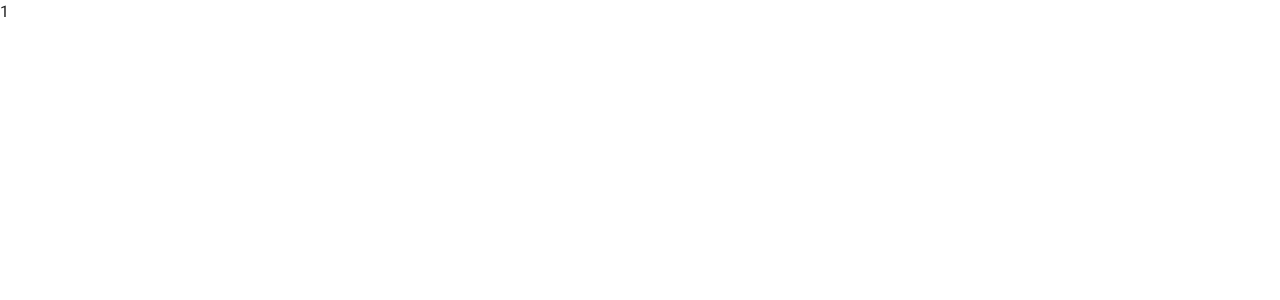
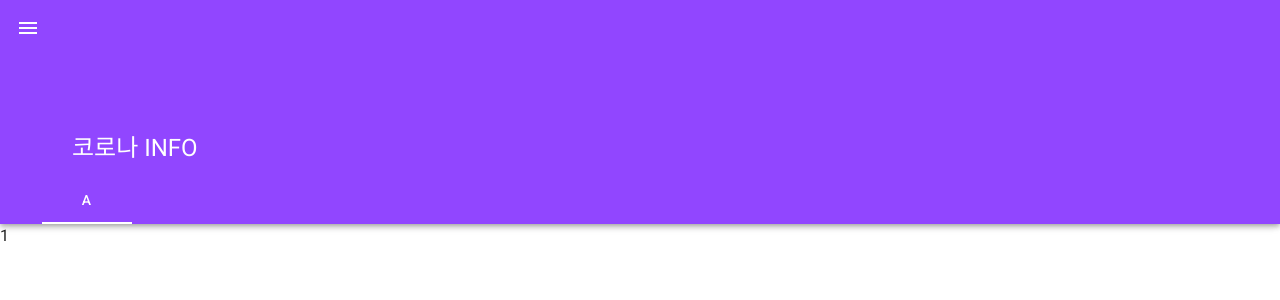
Before and after one commit to momenthana/corona, a Vue app: page / in a window 1280 px wide. Shown: the top 300 px of the page. Built offline with nearby package versions, Linux system fonts and the light colour scheme.

Commit message:
App 레이아웃 추가

```diff
--- a/package.json
+++ b/package.json
@@ -15,11 +15,13 @@
   "dependencies": {
     "core-js": "^3.6.4",
     "vue": "^2.6.11",
-    "vuetify": "^2.2.11"
+    "vuetify": "^2.2.11",
+    "vuex": "^3.1.2"
   },
   "devDependencies": {
     "@vue/cli-plugin-babel": "~4.2.0",
     "@vue/cli-plugin-eslint": "~4.2.0",
+    "@vue/cli-plugin-vuex": "~4.2.0",
     "@vue/cli-service": "~4.2.0",
     "@vue/eslint-config-standard": "^5.1.0",
     "axios": "^0.18.0",
--- a/src/App.vue
+++ b/src/App.vue
@@ -1,16 +1,22 @@
 <template>
   <v-app>
+    <Bar/>
+    <Nav/>
     <Main/>
   </v-app>
 </template>
 
 <script>
+import Bar from './components/Bar'
+import Nav from './components/Nav'
 import Main from './components/Main'
 
 export default {
   name: 'App',
 
   components: {
+    Bar,
+    Nav,
     Main
   },
 
--- /dev/null
+++ b/src/components/Bar.vue
@@ -0,0 +1,21 @@
+<template>
+  <v-app-bar
+    app
+    color="#9146ff"
+    dark
+    shrink-on-scroll
+    prominent
+    fade-img-on-scroll
+    scroll-target="#scrolling-techniques"
+  >
+    <v-app-bar-nav-icon></v-app-bar-nav-icon>
+
+    <v-toolbar-title>코로나 INFO</v-toolbar-title>
+
+    <template v-slot:extension>
+      <v-tabs align-with-title>
+        <v-tab>A</v-tab>
+      </v-tabs>
+    </template>
+  </v-app-bar>
+</template>
--- a/src/components/Main.vue
+++ b/src/components/Main.vue
@@ -1,7 +1,7 @@
 <template>
   <v-content>
     1
-   </v-content>
+  </v-content>
 </template>
 
 <script>
--- /dev/null
+++ b/src/components/Nav.vue
@@ -0,0 +1,24 @@
+<template>
+  <v-navigation-drawer
+    v-model="$store.state.drawer"
+    temporary
+    app
+  >
+    <template v-slot:append>
+      <v-list>
+        <v-list-item>
+          <v-list-item-content>
+            <v-btn tile outlined color="#9146ff" href="https://github.com/momenthana" target="_blank">
+              <v-icon left>mdi-heart</v-icon> GitHub
+            </v-btn>
+          </v-list-item-content>
+        </v-list-item>
+        <v-list-item>
+          <v-list-item-content>
+            Copyright 2020 MomentHana. All rights reserved.
+          </v-list-item-content>
+        </v-list-item>
+      </v-list>
+    </template>
+  </v-navigation-drawer>
+</template>
--- a/src/main.js
+++ b/src/main.js
@@ -2,10 +2,12 @@ import Vue from 'vue'
 import './plugins/axios'
 import App from './App.vue'
 import vuetify from './plugins/vuetify'
+import store from './store'
 
 Vue.config.productionTip = false
 
 new Vue({
   vuetify,
+  store,
   render: h => h(App)
 }).$mount('#app')
--- /dev/null
+++ b/src/store/index.js
@@ -0,0 +1,16 @@
+import Vue from 'vue'
+import Vuex from 'vuex'
+
+Vue.use(Vuex)
+
+export default new Vuex.Store({
+  state: {
+    drawer: false
+  },
+  mutations: {
+  },
+  actions: {
+  },
+  modules: {
+  }
+})
```
Also changed, not shown: 1 other file (tests, documents, lock files or other folders).
